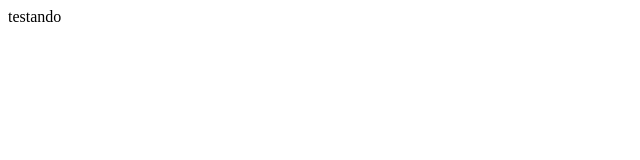
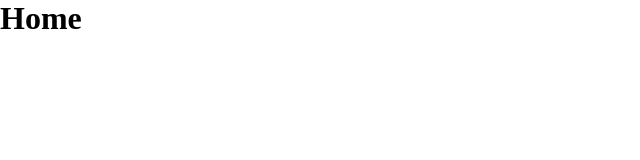
Before and after one commit to issdomingoss/habits-management, a React (Create React App) app: page / in a window 1280 px wide. Shown: the top 160 px of the page, without its empty margins (0-640 px from the left). Built offline with nearby package versions, Linux system fonts and the light colour scheme.

Commit message:
feat: add rotas e o rest css

```diff
--- a/src/App.js
+++ b/src/App.js
@@ -1,7 +1,14 @@
 import "react-toastify/dist/ReactToastify.css";
+import GlobalStyle from "./styles/global";
+import Routes from "./routes";
 
 function App() {
-  return <div>testando</div>;
+  return (
+    <>
+      <GlobalStyle />
+      <Routes />
+    </>
+  );
 }
 
 export default App;
--- /dev/null
+++ b/src/routes/index.jsx
@@ -0,0 +1,21 @@
+import { Switch, Route } from "react-router-dom";
+
+const Routes = () => {
+  return (
+    <Switch>
+      <Route exact path="/">
+        <h1>Home</h1>
+      </Route>
+      <Route path="/login">
+        <h1>Login</h1>
+      </Route>
+      <Route path="/signup">
+        <h1>Cadastro</h1>
+      </Route>
+      <Route path="/dashboard">
+        <h1>Dashboard</h1>
+      </Route>
+    </Switch>
+  );
+};
+export default Routes;
--- /dev/null
+++ b/src/styles/global.js
@@ -0,0 +1,19 @@
+import { createGlobalStyle } from "styled-components";
+
+export default createGlobalStyle`
+*{
+    margin: 0;
+    padding: 0;
+    outline: none;
+    box-sizing: border-box;
+}
+
+a{
+    text-decoration: none;
+    cursor: pointer;
+}
+
+button{
+    cursor: pointer;
+}
+`;
```
